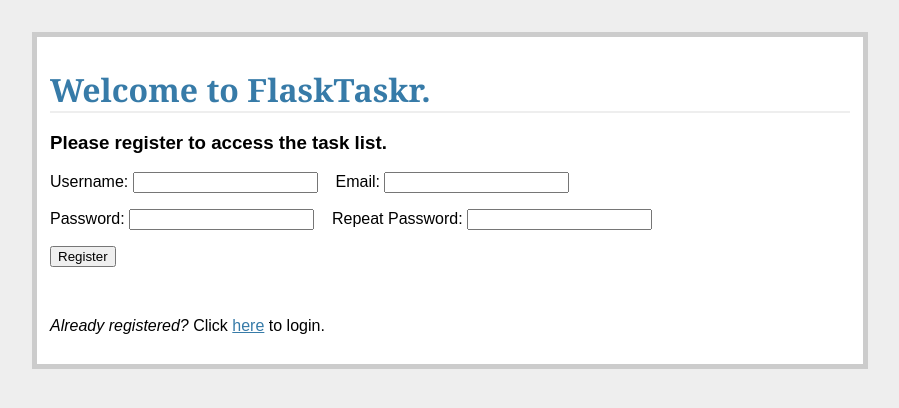
After one commit to Hyvjan/flasktaskr, a Flask app: page /register/ in a window 1280 px wide. The commit adds this page. Shown: the top 408 px of the page, without its empty margins (190-1089 px from the left). Run offline with Flask 2, Linux system fonts and the light colour scheme.

Commit message:
On page 164.

```diff
--- a/project/forms.py
+++ b/project/forms.py
@@ -2,8 +2,8 @@
 
 from flask_wtf import Form
 from wtforms import StringField, DateField, IntegerField, \
-	SelectField
-from wtforms.validators import DataRequired
+	SelectField, PasswordField
+from wtforms.validators import DataRequired, Length, EqualTo
 
 class AddTaskForm(Form):
 	task_id = IntegerField()
@@ -21,3 +21,31 @@ class AddTaskForm(Form):
 			]
 		)
 	status = IntegerField('Status')
+
+class RegisterForm(Form):
+	name = StringField(
+		'Username',
+		validators=[DataRequired(), Length(min=6, max=25)]
+		)
+	email = StringField(
+		'Email',
+		validators=[DataRequired(), Length(min=6, max=40)]
+		)
+	password=PasswordField(
+		'Password',
+		validators=[DataRequired(), Length(min=6, max=40)])
+	confirm=PasswordField(
+		'Repeat Password',
+		validators=[DataRequired(), EqualTo('Password',
+			message='Password must match')]
+		)
+
+class LoginForm(Form):
+	name=StringField(
+		'Username',
+		validators=[DataRequired()]
+		)
+	password = PasswordField(
+		'Password',
+		validators=[DataRequired()]
+		)
--- a/project/templates/login.html
+++ b/project/templates/login.html
@@ -12,6 +12,8 @@
 	<input type="submit" value="Login">
 </form>
 
-<p><em>Use 'admin' for the username and password.</em></p>
+<br>
+
+<p><em>Need an account? </em><a href="/register">Signup!!</a></p>
 
 {% endblock %}
--- /dev/null
+++ b/project/templates/register.html
@@ -0,0 +1,25 @@
+{% extends '_base.html' %}
+{% block content %}
+
+<h1>Welcome to FlaskTaskr. </h1>
+<h3>Please register to access the task list.</h3>
+	<form method="POST" action="">
+		{{ form.csrf_token }}
+		<p>
+			{{ form.name.label }}: {{ form.name }}
+			&nbsp;&nbsp;
+			{{ form.email.label }}: {{ form.email }}
+		</p>
+		<p>
+			{{ form.password.label }}: {{ form.password }}
+			&nbsp;&nbsp;
+			{{ form.confirm.label }}: {{ form.confirm }}
+		</p>
+		<p><input type="submit" value="Register"></p>
+		</form>
+
+		<br>
+
+		<p><em>Already registered?</em> Click <a href="/">here</a> to
+			login.</p>
+{% endblock %}
--- a/project/views.py
+++ b/project/views.py
@@ -2,7 +2,7 @@
 from functools import wraps
 from flask import Flask, flash, redirect, render_template, \
 	request, session, url_for
-from forms import AddTaskForm
+from forms import AddTaskForm, RegisterForm, LoginForm
 from flask.ext.sqlalchemy import SQLAlchemy
 
 # config
@@ -11,7 +11,7 @@ app = Flask(__name__)
 app.config.from_object('_config')
 db = SQLAlchemy(app)
 
-from models import Task
+from models import Task, User
 
 # helper functions
 
@@ -101,3 +101,20 @@ def delete_entry(task_id):
 	db.session.commit()
 	flash('The task was deleted. Why not add a new one?')
 	return redirect(url_for('tasks'))
+
+@app.route('/register/', methods=['GET', 'POST'])
+def register():
+	error=None
+	form=RegisterForm(request.form)
+	if request.method == 'POST':
+		if form.validate_on_submit():
+			new_user = User(
+				form.name.data,
+				form.email.data,
+				form.password.data,
+			)
+			db.session.add(new_user)
+			bd.session.commit()
+			flash('Thanks for registering. Please login.')
+			return redirect(url_for('login'))
+	return render_template('register.html', form=form, error=error)
```
